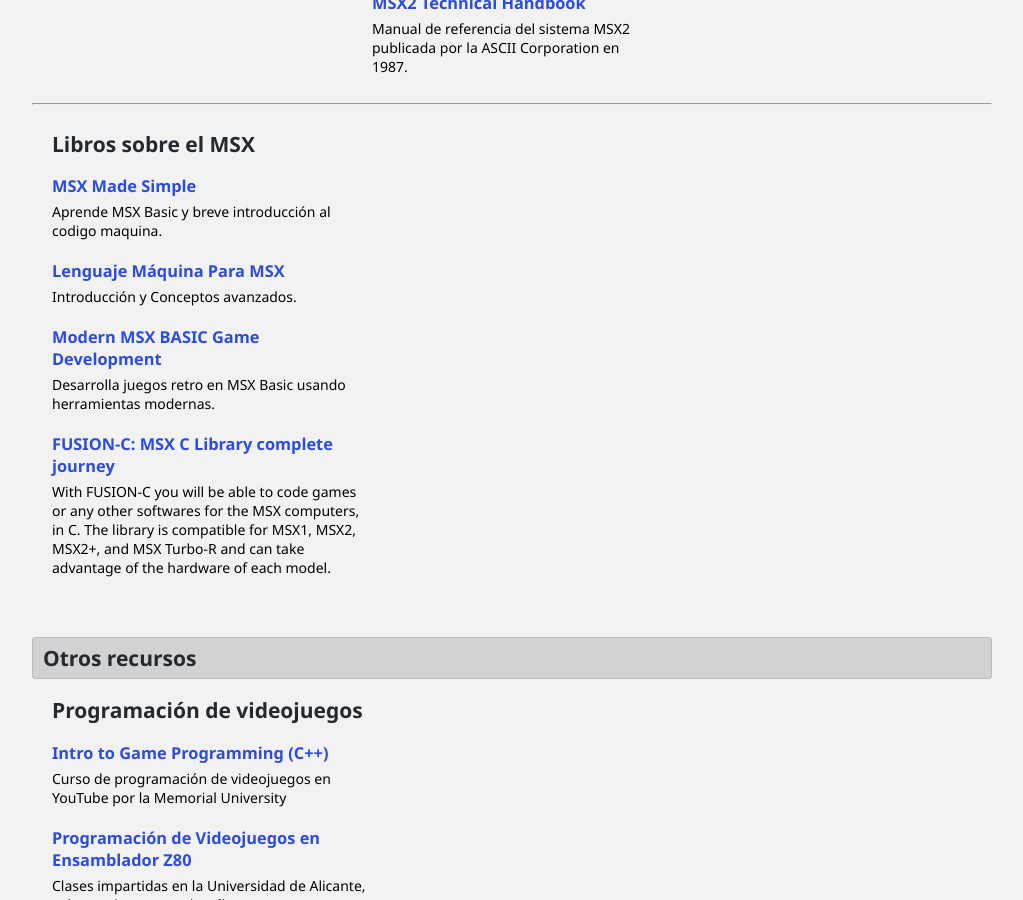
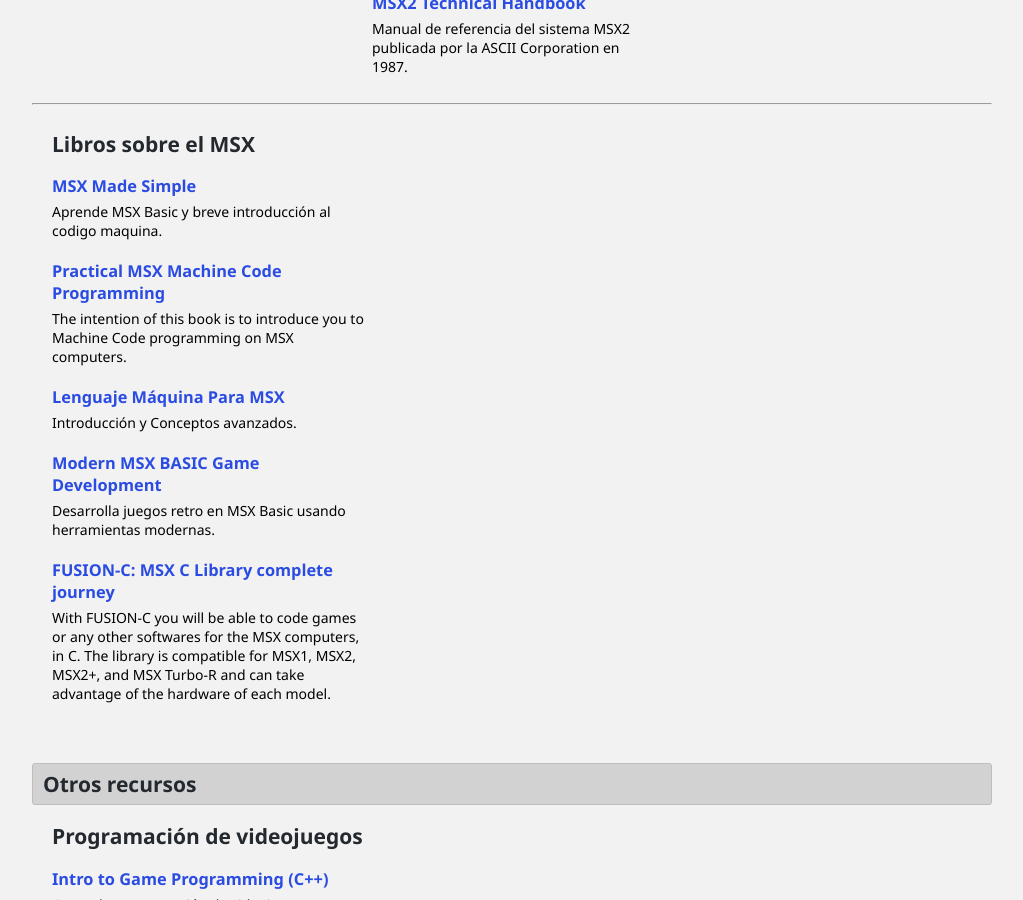
Before and after one commit to msxrv/msxrv.github.io, a Jekyll site: the page built from index.md, in a window 1280 px wide and 900 px high, scrolled down 1611 px. Shown: the whole window, without its empty margins (128-1151 px from the left). Built offline with Jekyll 4.4.1, drawn with Linux system fonts in a browser that asks for light colours.

Commit message:
Added Practical MSX Machine code book

```diff
--- a/index.md
+++ b/index.md
@@ -244,14 +244,21 @@
             </a>
           </li>
           <li>
+            <a class="article" href="assets/documents//practical_msx_machine_code_programming_steve_webb.pdf">
+              <article>
+                <h3>Practical MSX Machine Code Programming</h3>
+                <p>The intention of this book is to introduce you to Machine Code programming on MSX computers.</p>
+              </article>
+            </a>
+          </li>
+          <li>
             <a class="article" href="https://archive.org/details/LenguajeMaquinaParaMSX">
               <article>
                 <h3>Lenguaje Máquina Para MSX</h3>
                 <p>Introducción y Conceptos avanzados.</p>
               </article>
             </a>
-          </li>
-          <li>
+          </li>          <li>
             <a class="article" href="https://www.amazon.com/dp/1527298094?linkCode=ogi&th=1&psc=1&tag=sofferscom1-20">
               <article>
                 <h3>Modern MSX BASIC Game Development</h3>
```
Also changed, not shown: 1 other file.
